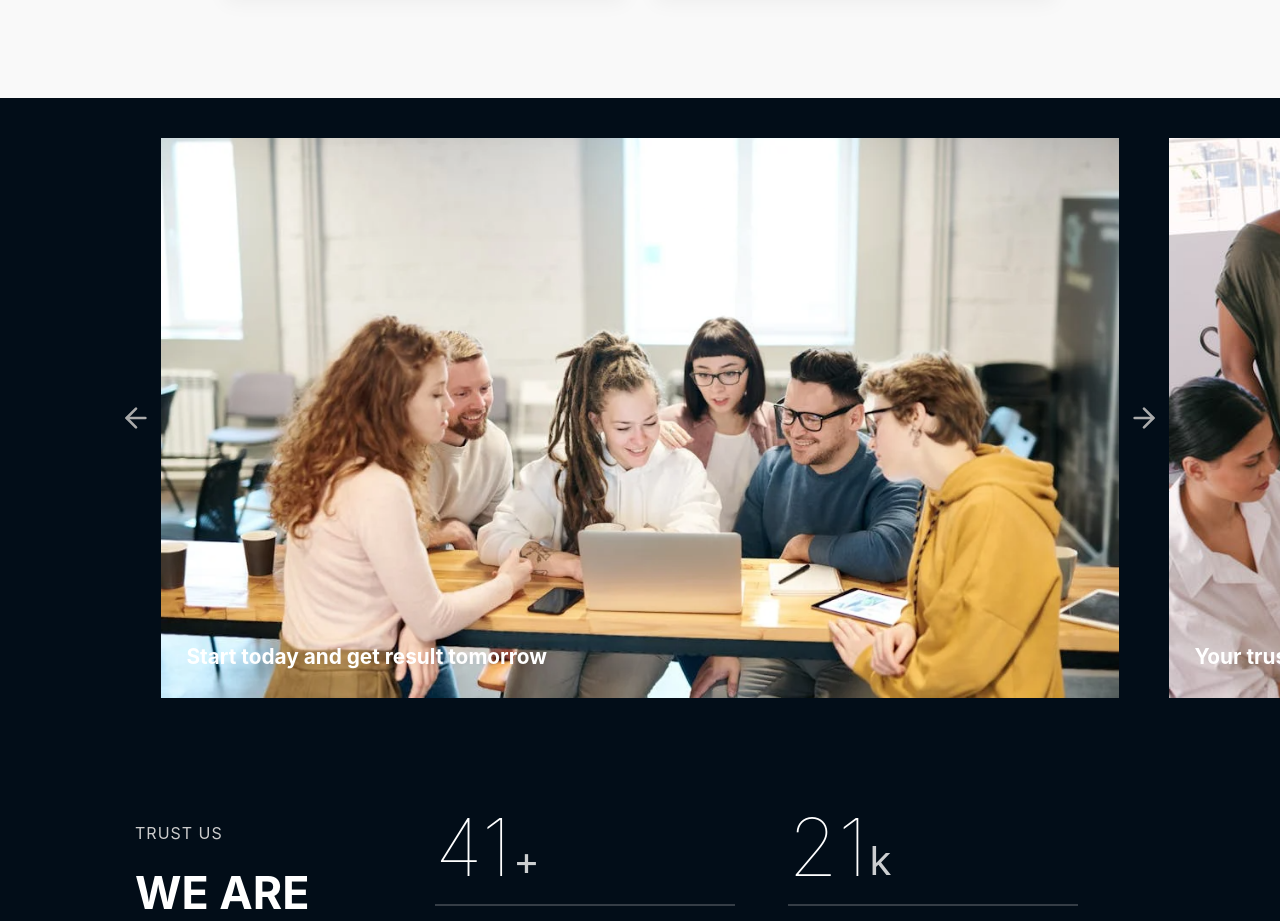
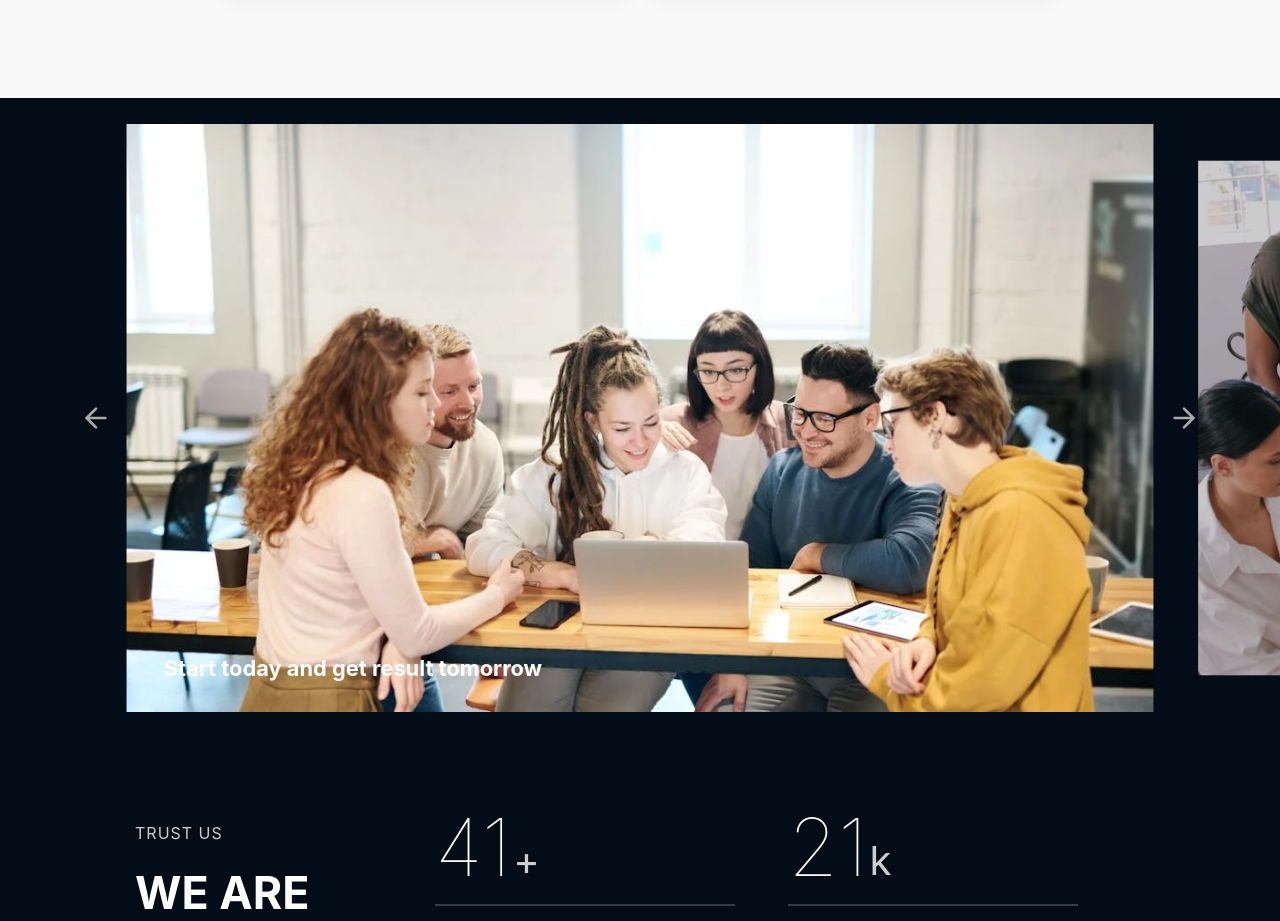
Before and after one commit to Haianh1206/xtra-corporate, a React (Create React App) app: page / in a window 1280 px wide. Shown: the part 1751-2672 px from the top of the page. Built offline with nearby package versions, Linux system fonts and the light colour scheme.

Commit message:
Update latest changes

```diff
--- a/src/components/HeroSlider/HeroSlider.jsx
+++ b/src/components/HeroSlider/HeroSlider.jsx
@@ -8,9 +8,6 @@ import {
   ContainerWrapper,
   Wrapper,
   Slider,
-  Slide,
-  NextSlide,
-  PrevSlide,
   OverlayText,
   NavBtn,
   InfoSection,
@@ -170,12 +167,17 @@ export default function HeroSlider() {
       <Wrapper>
         <Slider ref={sliderRef}>
           <SliderWrapper index={idx}>
-            {slides.map((slide, i) => (
-              <SlideItem key={i}>
-                <SlideImage src={slide.src} alt={`Slide ${i}`} />
-                <OverlayText>{slide.text}</OverlayText>
-              </SlideItem>
-            ))}
+            {slides.map((slide, i) => {
+              const isActive = i === idx;
+              const isPreview = i === prevIdx || i === nextIdx;
+
+              return (
+                <SlideItem key={i} $isActive={isActive} $isPreview={isPreview}>
+                  <SlideImage src={slide.src} alt={`Slide ${i}`} />
+                  {isActive && <OverlayText>{slide.text}</OverlayText>}
+                </SlideItem>
+              );
+            })}
           </SliderWrapper>
 
           <NavBtn $left onClick={() => handleSlide("prev")}>
--- a/src/components/HeroSlider/HeroSlider.styles.js
+++ b/src/components/HeroSlider/HeroSlider.styles.js
@@ -92,18 +92,37 @@ const SliderWrapper = styled.div`
   transition: transform 0.6s ease-in-out;
   transform: translateX(${(props) => props.index * -100}%);
 `;
-
 const SlideItem = styled.div`
   flex: 0 0 100%;
   height: 100%;
   position: relative;
-  background: url(${(p) => p.bg}) center/cover no-repeat;
+  transition: transform 0.5s ease, filter 0.5s ease, opacity 0.5s ease;
   display: flex;
   justify-content: center;
   align-items: center;
+  overflow: hidden;
+
+  ${(p) =>
+    p.$isActive &&
+    `
+    transform: scale(1.05);
+    z-index: 3;
+
+  `}
+
+  ${(p) =>
+    p.$isPreview &&
+    `
+    transform: scale(0.92); // <-- sửa từ 0.8 thành 0.9 hoặc 0.95
+    opacity: 0.8; // <-- tăng độ rõ
+    filter: blur(0.5px); // <-- giảm blur
+    z-index: 2;
+
+  `}
 `;
+
 const SlideImage = styled.img`
-  width: 95%;
+  width: 97%;
   height: 100%;
   object-fit: cover;
   object-position: center;
@@ -174,8 +193,8 @@ const NavBtn = styled.button`
   align-items: center;
   justify-content: center;
   transition: color 0.3s ease;
-  margin-left: -50px;
-  margin-right: -50px;
+  margin-left: -90px;
+  margin-right: -90px;
 
   &:hover {
     color: white;
```
